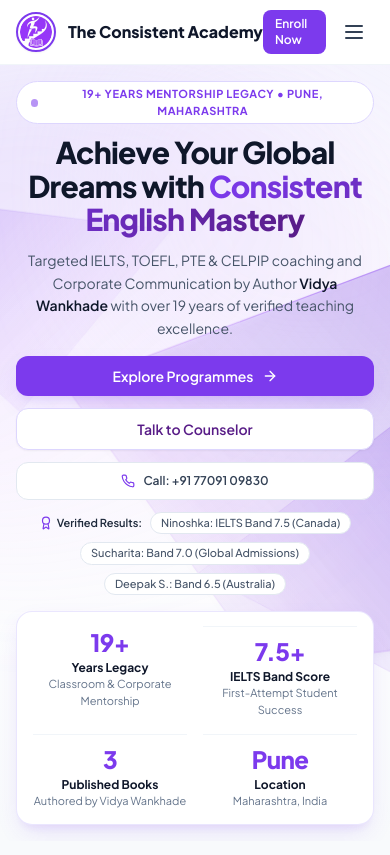
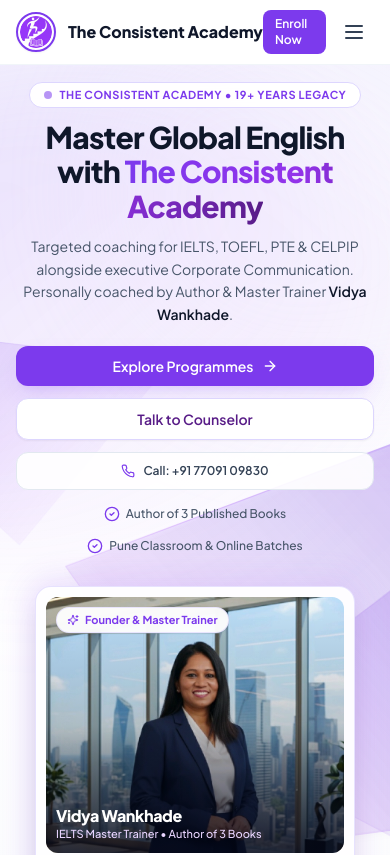
Before and after one commit to satyampandeycodes/ThinkBuild-Consistent-Academy, a React (Vite) app: page / in a window 390 px wide. Shown: the top 855 px of the page. Built offline with nearby package versions, Linux system fonts and the light colour scheme; the HTML template or start-up script is replaced by a standard one.

Commit message:
Enhance hero section with founder portrait card and academy branding, streamline navbar, and add ThinkBuild footer line with verified social links

```diff
--- a/src/components/Footer.jsx
+++ b/src/components/Footer.jsx
@@ -1,6 +1,6 @@
 import React from 'react';
 import { Link } from 'react-router-dom';
-import { Phone, Mail, MapPin, ExternalLink } from 'lucide-react';
+import { Phone, Mail, MapPin, ExternalLink, Instagram, Linkedin, MessageCircle, Youtube } from 'lucide-react';
 import { academyInfo } from '../data/academyData';
 
 export default function Footer() {
@@ -28,19 +28,56 @@
             <p className="text-sm text-slate-400 leading-relaxed">
               Founded by Author & IELTS Master Trainer Vidya Wankhade with 19+ years of experience helping students and professionals communicate with clarity, confidence, and impact.
             </p>
-            <div className="flex items-center gap-3 pt-2">
-              {academyInfo.socials.map((s) => (
+            <div className="flex flex-wrap items-center gap-2 pt-2">
               <a
-                  key={s.label}
-                  href={s.href}
+                href="https://www.instagram.com/the_consistent_academy/"
                 target="_blank"
                 rel="noopener noreferrer"
-                  className="text-xs px-3 py-1.5 rounded-lg bg-slate-900 border border-slate-800 text-slate-300 hover:text-white hover:border-brand-primary transition-all flex items-center gap-1.5"
+                aria-label="Instagram"
+                title="Instagram @the_consistent_academy"
+                className="w-9 h-9 rounded-xl bg-slate-900 border border-slate-800 text-slate-300 hover:text-pink-400 hover:border-pink-500/50 hover:bg-slate-800 transition-all flex items-center justify-center group"
               >
-                  <span>{s.label}</span>
+                <Instagram className="w-4 h-4 group-hover:scale-110 transition-transform" />
+              </a>
+              <a
+                href="https://www.linkedin.com/company/the-consistent-academy/"
+                target="_blank"
+                rel="noopener noreferrer"
+                aria-label="LinkedIn"
+                title="LinkedIn The Consistent Academy"
+                className="w-9 h-9 rounded-xl bg-slate-900 border border-slate-800 text-slate-300 hover:text-sky-400 hover:border-sky-500/50 hover:bg-slate-800 transition-all flex items-center justify-center group"
+              >
+                <Linkedin className="w-4 h-4 group-hover:scale-110 transition-transform" />
+              </a>
+              <a
+                href="https://wa.me/917709109830?text=Hello%2C%20I%20would%20like%20to%20enquire%20about%20The%20Consistent%20Academy%20courses"
+                target="_blank"
+                rel="noopener noreferrer"
+                aria-label="WhatsApp"
+                title="Message on WhatsApp"
+                className="w-9 h-9 rounded-xl bg-slate-900 border border-slate-800 text-slate-300 hover:text-emerald-400 hover:border-emerald-500/50 hover:bg-slate-800 transition-all flex items-center justify-center group"
+              >
+                <MessageCircle className="w-4 h-4 group-hover:scale-110 transition-transform" />
+              </a>
+              <a
+                href="https://www.youtube.com/@theconsistentacademy"
+                target="_blank"
+                rel="noopener noreferrer"
+                aria-label="YouTube"
+                title="YouTube The Consistent Academy"
+                className="w-9 h-9 rounded-xl bg-slate-900 border border-slate-800 text-slate-300 hover:text-rose-500 hover:border-rose-500/50 hover:bg-slate-800 transition-all flex items-center justify-center group"
+              >
+                <Youtube className="w-4 h-4 group-hover:scale-110 transition-transform" />
+              </a>
+              <a
+                href="https://chat.whatsapp.com/Kw2YbntkWMqG66MVI9xSJq?mode=ac_t"
+                target="_blank"
+                rel="noopener noreferrer"
+                className="text-xs px-3 py-2 rounded-xl bg-slate-900 border border-slate-800 text-slate-300 hover:text-brand-300 hover:border-brand-primary transition-all flex items-center gap-1.5"
+              >
+                <span>Community</span>
                 <ExternalLink className="w-3 h-3 text-slate-500" />
               </a>
-              ))}
             </div>
           </div>
 
@@ -134,13 +171,13 @@
             <span>© {currentYear} The Consistent Academy. All rights reserved.</span>
           </div>
 
-          <div className="flex items-center gap-2">
-            <span>Website developed by</span>
+          <div className="flex items-center gap-1.5">
+            <span>Developed and maintained by</span>
             <a
               href="https://www.thinkbuild.in/"
               target="_blank"
               rel="noopener noreferrer"
-              className="inline-flex items-center gap-1.5 font-semibold text-white hover:text-brand-300 transition-colors"
+              className="inline-flex items-center gap-1.5 font-bold text-white hover:text-brand-300 transition-colors"
             >
               <img
                 src="/assets/thinkbuild-logo.png"
@@ -148,7 +185,7 @@
                 className="h-4 w-auto object-contain inline"
                 onError={(e) => { e.currentTarget.style.display = 'none'; }}
               />
-              <span>ThinkBuild</span>
+              <span>ThinkBuild.</span>
             </a>
           </div>
 
--- a/src/data/academyData.js
+++ b/src/data/academyData.js
@@ -9,15 +9,17 @@
   logo: "/assets/academy/logo.png",
   logoAlt: "/assets/academy/logo_alt.png",
   socials: [
-    { label: "Instagram", href: "https://www.instagram.com/the_consistent_academy/" },
-    { label: "LinkedIn", href: "https://www.linkedin.com/company/the-consistent-academy/" },
-    { label: "WhatsApp", href: "https://chat.whatsapp.com/Kw2YbntkWMqG66MVI9xSJq?mode=ac_t" }
+    { label: "Instagram", id: "instagram", href: "https://www.instagram.com/the_consistent_academy/", handle: "@the_consistent_academy" },
+    { label: "LinkedIn", id: "linkedin", href: "https://www.linkedin.com/company/the-consistent-academy/", handle: "The Consistent Academy" },
+    { label: "WhatsApp", id: "whatsapp", href: "https://wa.me/917709109830?text=Hello%2C%20I%20would%20like%20to%20enquire%20about%20courses%20at%20The%20Consistent%20Academy", handle: "+91 77091 09830" },
+    { label: "Community", id: "community", href: "https://chat.whatsapp.com/Kw2YbntkWMqG66MVI9xSJq?mode=ac_t", handle: "Consistent Learners Club" },
+    { label: "YouTube", id: "youtube", href: "https://www.youtube.com/@theconsistentacademy", handle: "@theconsistentacademy" }
   ],
   thinkbuild: {
     name: "ThinkBuild",
     url: "https://www.thinkbuild.in/",
     logo: "/assets/thinkbuild-logo.png",
-    creditText: "© 2026 The Consistent Academy. All rights reserved. | Website developed by ThinkBuild"
+    creditText: "Developed and maintained by ThinkBuild."
   }
 };
 
--- a/src/pages/Home.jsx
+++ b/src/pages/Home.jsx
@@ -121,33 +121,36 @@
 
   return (
     <div className="space-y-24 sm:space-y-32 pb-20">
-      {/* HERO SECTION - Concept 2 Implementation with Continuous Moving Triangular Background */}
+      {/* HERO SECTION - Concept 2 Implementation with Continuous Moving Triangular Background & Founder Showcase */}
       <section className="relative overflow-hidden pt-4 sm:pt-6 lg:pt-8 pb-4 sm:pb-6 lg:pb-8 min-h-[calc(100vh-4.5rem)] flex flex-col justify-center bg-gradient-to-b from-brand-soft/60 via-white to-slate-50">
         {/* Continuous Moving Triangular Background (Matching Logo Color) */}
         <HeroTriangularBackground />
 
-        <div className="relative z-10 max-w-7xl mx-auto px-4 sm:px-8 text-center my-auto">
+        <div className="relative z-10 max-w-7xl mx-auto px-4 sm:px-8 my-auto w-full">
+          <div className="grid grid-cols-1 lg:grid-cols-12 gap-8 lg:gap-10 items-center">
+            {/* Left Column: Academy Branding, Headline, Proposition & CTAs */}
+            <div className="lg:col-span-7 text-center lg:text-left">
               {/* Eyebrow badge */}
-          <div className="inline-flex items-center gap-2 px-3.5 py-1 rounded-full text-[11px] sm:text-xs font-bold uppercase tracking-wider bg-white border border-brand-border text-brand-primary shadow-xs mb-3 sm:mb-4">
+              <div className="inline-flex items-center gap-2 px-3.5 py-1 rounded-full text-[11px] sm:text-xs font-bold uppercase tracking-wider bg-white/95 backdrop-blur-sm border border-brand-border text-brand-primary shadow-xs mb-3 sm:mb-4">
                 <span className="w-2 h-2 rounded-full bg-brand-primary animate-pulse" />
-            <span>19+ Years Mentorship Legacy • Pune, Maharashtra</span>
+                <span>The Consistent Academy • 19+ Years Legacy</span>
               </div>
 
               {/* Main Headline */}
-          <h1 className="text-3xl sm:text-4xl md:text-5xl lg:text-[3.25rem] xl:text-[3.5rem] font-extrabold text-slate-900 tracking-tight leading-[1.12] max-w-4xl mx-auto mb-3 sm:mb-4">
-            Achieve Your Global Dreams with{' '}
-            <span className="bg-gradient-to-r from-brand-primary to-brand-dark bg-clip-text text-transparent">
-              Consistent English Mastery
+              <h1 className="text-3xl sm:text-4xl md:text-5xl lg:text-[2.85rem] xl:text-[3.25rem] font-extrabold text-slate-900 tracking-tight leading-[1.14] mb-3 sm:mb-4">
+                Master Global English with{' '}
+                <span className="bg-gradient-to-r from-brand-primary via-purple-600 to-brand-dark bg-clip-text text-transparent">
+                  The Consistent Academy
                 </span>
               </h1>
 
-          {/* Value proposition subtext */}
-          <p className="text-sm sm:text-base md:text-lg text-slate-600 max-w-2xl mx-auto leading-relaxed mb-4 sm:mb-5">
-            Targeted IELTS, TOEFL, PTE & CELPIP coaching and Corporate Communication by Author <strong className="text-slate-900 font-semibold">Vidya Wankhade</strong> with over 19 years of verified teaching excellence.
+              {/* Value proposition */}
+              <p className="text-sm sm:text-base md:text-lg text-slate-600 max-w-2xl mx-auto lg:mx-0 leading-relaxed mb-5 sm:mb-6">
+                Targeted coaching for IELTS, TOEFL, PTE & CELPIP alongside executive Corporate Communication. Personally coached by Author & Master Trainer <strong className="text-slate-900 font-semibold">Vidya Wankhade</strong>.
               </p>
 
               {/* Action buttons */}
-          <div className="flex flex-col sm:flex-row items-center justify-center gap-3 mb-3 sm:mb-4">
+              <div className="flex flex-col sm:flex-row items-center justify-center lg:justify-start gap-3 mb-4 sm:mb-5">
                 <Button to="/courses" variant="primary" size="md" icon={ArrowRight} iconPosition="right" className="w-full sm:w-auto shadow-brand">
                   Explore Programmes
                 </Button>
@@ -156,32 +159,73 @@
                 </Button>
                 <a
                   href={`tel:${academyInfo.phoneRaw}`}
-              className="inline-flex items-center justify-center gap-2 px-5 py-2.5 rounded-xl border border-slate-200 hover:border-brand-primary bg-white text-slate-700 hover:text-brand-primary text-xs sm:text-sm font-semibold transition-all shadow-xs w-full sm:w-auto"
+                  className="inline-flex items-center justify-center gap-2 px-5 py-2.5 rounded-xl border border-slate-200 hover:border-brand-primary bg-white/90 backdrop-blur-xs text-slate-700 hover:text-brand-primary text-xs sm:text-sm font-semibold transition-all shadow-xs w-full sm:w-auto"
                 >
                   <Phone className="w-3.5 h-3.5 text-brand-primary" />
                   <span>Call: {academyInfo.phone}</span>
                 </a>
               </div>
 
-          {/* Verified Student Score Strip */}
-          <div className="flex flex-wrap items-center justify-center gap-2 text-[11px] sm:text-xs text-slate-600 mb-4 sm:mb-5">
-            <span className="flex items-center gap-1 font-semibold text-slate-800">
-              <Award className="w-3.5 h-3.5 text-brand-primary" />
-              Verified Results:
+              {/* Trust highlights */}
+              <div className="flex flex-wrap items-center justify-center lg:justify-start gap-4 text-xs text-slate-600 font-medium">
+                <span className="flex items-center gap-1.5">
+                  <CheckCircle2 className="w-4 h-4 text-brand-primary shrink-0" />
+                  Author of 3 Published Books
                 </span>
-            <span className="bg-white px-2.5 py-0.5 rounded-full border border-slate-200 font-medium">
-              Ninoshka: IELTS Band 7.5 (Canada)
+                <span className="flex items-center gap-1.5">
+                  <CheckCircle2 className="w-4 h-4 text-brand-primary shrink-0" />
+                  Pune Classroom & Online Batches
                 </span>
-            <span className="bg-white px-2.5 py-0.5 rounded-full border border-slate-200 font-medium">
-              Sucharita: Band 7.0 (Global Admissions)
-            </span>
-            <span className="bg-white px-2.5 py-0.5 rounded-full border border-slate-200 font-medium">
-              Deepak S.: Band 6.5 (Australia)
-            </span>
+              </div>
+            </div>
+
+            {/* Right Column: Founder & Master Trainer Executive Portrait */}
+            <div className="lg:col-span-5 flex justify-center lg:justify-end">
+              <div className="relative group w-full max-w-[320px] sm:max-w-[340px]">
+                {/* Ambient glow behind card */}
+                <div className="absolute -inset-1.5 bg-gradient-to-r from-brand-primary/25 to-purple-400/25 rounded-3xl blur-lg opacity-70 group-hover:opacity-100 transition duration-500" />
+
+                <div className="relative bg-white/95 backdrop-blur-md rounded-2xl p-2.5 sm:p-3 border border-brand-border/70 shadow-xl overflow-hidden">
+                  {/* Photo container */}
+                  <div className="relative h-64 sm:h-72 lg:h-[310px] w-full rounded-xl overflow-hidden bg-slate-100">
+                    <img
+                      src="/assets/academy/vidya.png"
+                      alt="Vidya Wankhade - Founder of The Consistent Academy"
+                      className="w-full h-full object-cover object-top transition-transform duration-500 group-hover:scale-102"
+                      loading="eager"
+                    />
+                    {/* Shadow overlay for text readability */}
+                    <div className="absolute inset-0 bg-gradient-to-t from-slate-950/85 via-slate-950/20 to-transparent" />
+
+                    {/* Floating top badge */}
+                    <div className="absolute top-2.5 left-2.5 px-2.5 py-1 rounded-full bg-white/95 backdrop-blur-md border border-brand-border/60 text-[11px] font-bold text-brand-primary shadow-sm flex items-center gap-1.5">
+                      <Sparkles className="w-3 h-3 text-brand-primary" />
+                      <span>Founder & Master Trainer</span>
+                    </div>
+
+                    {/* Bottom overlay info */}
+                    <div className="absolute bottom-2.5 left-2.5 right-2.5 text-white">
+                      <div className="font-extrabold text-base sm:text-lg leading-tight tracking-tight">
+                        Vidya Wankhade
+                      </div>
+                      <p className="text-[11px] sm:text-xs text-brand-200 font-medium">
+                        IELTS Master Trainer • Author of 3 Books
+                      </p>
+                    </div>
+                  </div>
+
+                  {/* Bottom credential bar */}
+                  <div className="mt-2.5 pt-2 border-t border-slate-100 flex items-center justify-between text-[11px] text-slate-600 px-1">
+                    <span className="font-semibold text-slate-800">The Consistent Academy</span>
+                    <span className="text-brand-primary font-bold">19+ Yrs Mentorship</span>
+                  </div>
+                </div>
+              </div>
+            </div>
           </div>
 
           {/* Concept 2 Signature Trust Bar */}
-          <TrustBar className="mt-1" />
+          <TrustBar className="mt-6 sm:mt-8" />
         </div>
       </section>
 
```
Also changed, not shown: src/components/Header.jsx (+40 -7 lines), 1 other file (tests, documents, lock files or other folders). Lines whose indentation alone changed are shown as unchanged.
